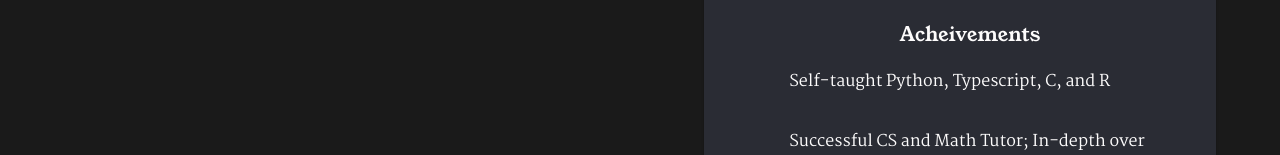
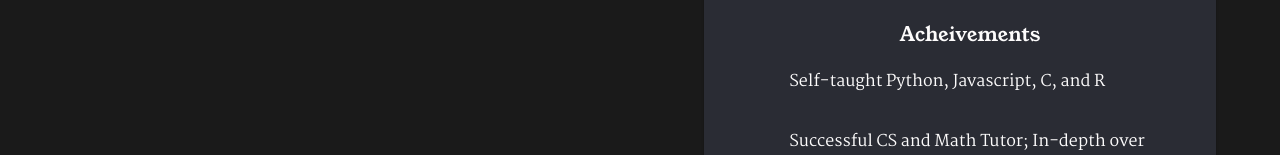
Before and after one commit to teykamp/homepage, a Vue app: page / in a window 1280 px wide. Shown: the part 152-307 px from the top of the page. Built offline with nearby package versions, Linux system fonts and the light colour scheme.

Commit message:
update content

```diff
--- a/src/stores/Store.ts
+++ b/src/stores/Store.ts
@@ -38,7 +38,7 @@ export const useLanguageStore = defineStore('language', {
           '.'],
         subtitle: 'I solve challenging and engaging problems in any industry .',
         acheivements: {
-          1: 'Self-taught Python, Typescript, C, and R',
+          1: 'Self-taught Python, Javascript, C, and R',
           2: 'Successful CS and Math Tutor; In-depth over multiple years',
           3: 'Proficient in a variety of disciplines including Engineering, Programming, and Data Science',
           4: 'High increases in productivity on all projects joined',
```
